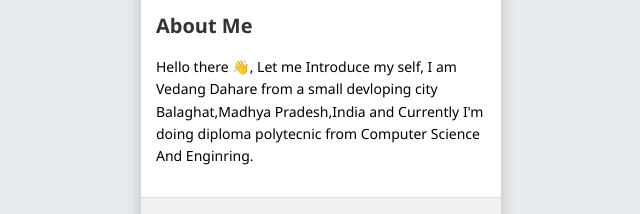
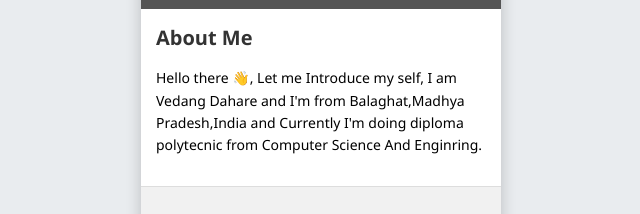
Before and after one commit to vedang1910/profile-card, a plain HTML site: page index.html in a window 1280 px wide. Shown: the part 360-574 px from the top of the page, without its empty margins (319-959 px from the left). Drawn offline with Linux system fonts and the light colour scheme; a script that the page names is missing.

Commit message:
index.html

```diff
--- a/index.html
+++ b/index.html
@@ -20,7 +20,7 @@
             </div>
             <div class="profile-body">
                 <h2>About Me</h2>
-                <p id="bio">Hello there &#128075, Let me Introduce my self, I am Vedang Dahare from a small devloping city Balaghat,Madhya Pradesh,India and Currently I'm doing diploma polytecnic from Computer Science And Enginring. </p>
+                <p id="bio">Hello there &#128075, Let me Introduce my self, I am Vedang Dahare and I'm from Balaghat,Madhya Pradesh,India and Currently I'm doing diploma polytecnic from Computer Science And Enginring. </p>
 
                 <div id="more-info" class="hidden">
                     <h2>My Goals</h2>
```
